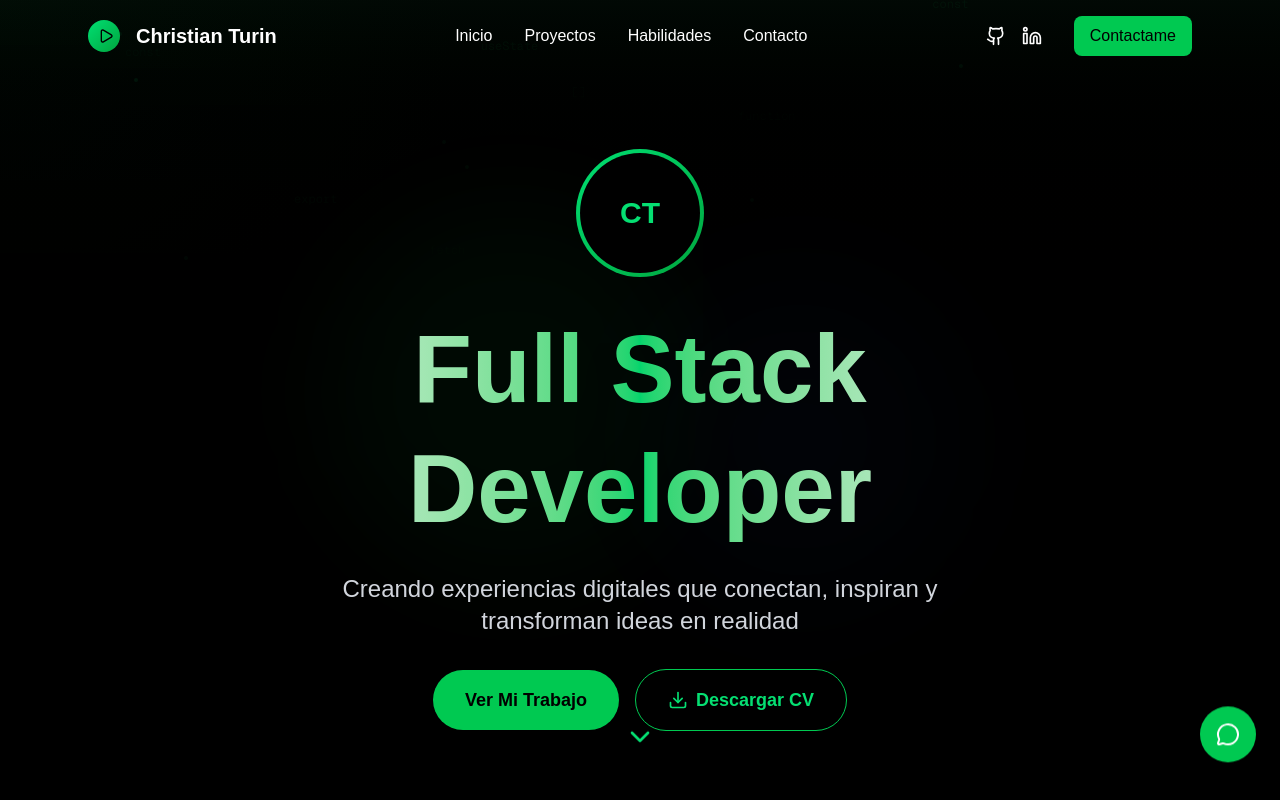
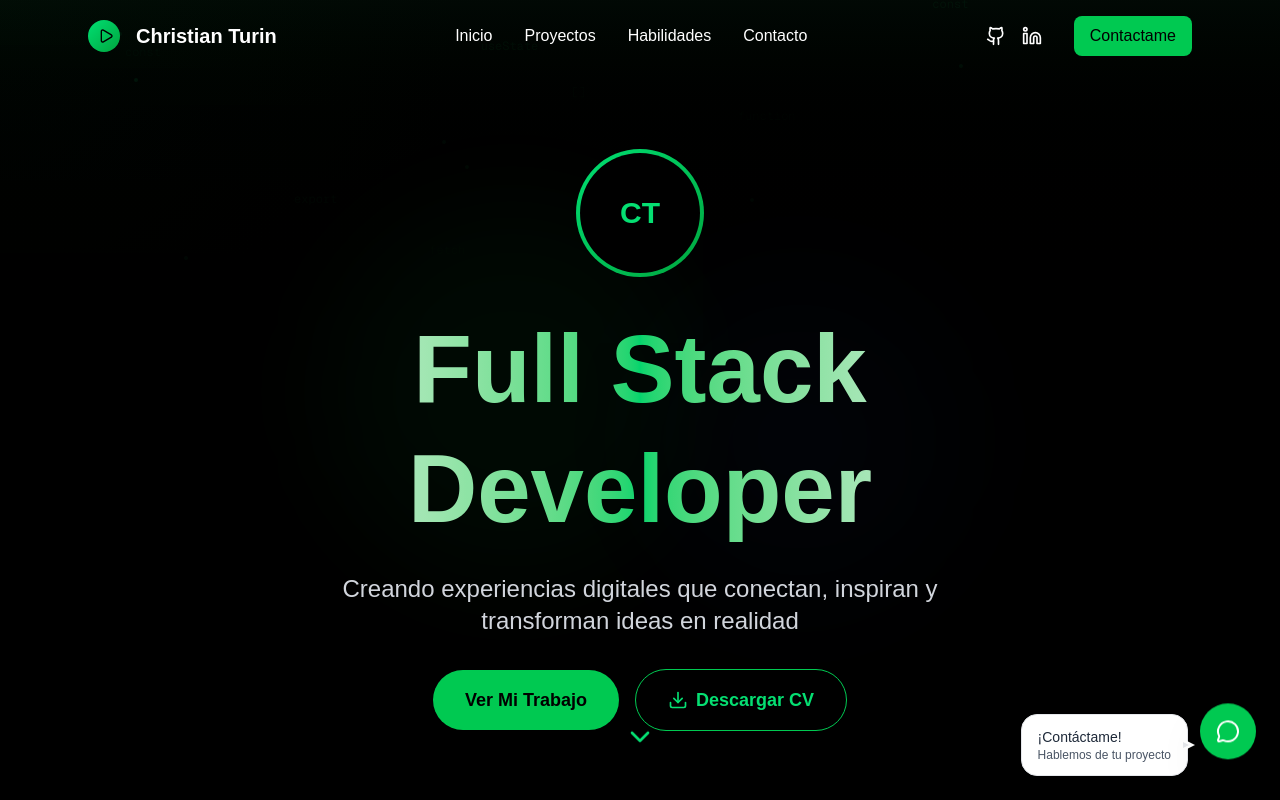
Before and after one commit to ChristianTurin/portfolio, a Next.js app: page / in a window 1280 px wide. Shown: the top 800 px of the page. Built offline with nearby package versions, Linux system fonts and the light colour scheme.

Commit message:
mejorando burbuja whstssapp

```diff
--- a/app/components/ContactSection.tsx
+++ b/app/components/ContactSection.tsx
@@ -58,7 +58,7 @@ const ContactSection: React.FC = () => {
     }));
   };
 
-// En ContactSection.tsx - actualizar solo la función handleSubmit
+// conectando api con handle
 const handleSubmit = async (e: React.FormEvent) => {
   e.preventDefault();
   setFormStatus({ type: 'loading', message: 'Enviando mensaje...' });
--- a/app/components/WhatsAppButton.tsx
+++ b/app/components/WhatsAppButton.tsx
@@ -1,20 +1,53 @@
 // components/WhatsAppButton.tsx
 "use client";
 
-import React from 'react';
+import React, { useState, useEffect } from 'react';
 import { MessageCircle } from 'lucide-react';
 
 const WhatsAppButton: React.FC = () => {
+  const [showBubble, setShowBubble] = useState(false);
+
+  useEffect(() => {
+    // Mostrar la burbuja después de 2 segundos
+    const timer = setTimeout(() => {
+      setShowBubble(true);
+    }, 2000);
+
+    return () => clearTimeout(timer);
+  }, []);
+
   return (
+    <div className="fixed bottom-6 right-6 z-50 flex items-center space-x-3">
+      {/* Burbuja de chat */}
+      <div
+        className={`bg-white text-gray-800 px-4 py-3 rounded-2xl shadow-lg border border-gray-200 whitespace-nowrap relative transition-all duration-500 transform ${
+          showBubble
+            ? 'opacity-100 translate-x-0 scale-100'
+            : 'opacity-0 translate-x-4 scale-95 pointer-events-none'
+        }`}
+      >
+        <p className="text-sm font-medium">¡Contáctame!</p>
+        <p className="text-xs text-gray-600">Hablemos de tu proyecto</p>
+
+        {/* Flecha que apunta al botón */}
+        <div className="absolute top-1/2 -right-2 transform -translate-y-1/2">
+          <div className="w-0 h-0 border-l-8 border-l-white border-t-4 border-t-transparent border-b-4 border-b-transparent"></div>
+          <div className="absolute top-1/2 -left-1 transform -translate-y-1/2 w-0 h-0 border-l-6 border-l-gray-200 border-t-3 border-t-transparent border-b-3 border-b-transparent"></div>
+        </div>
+      </div>
+
+      {/* Botón de WhatsApp */}
       <a
         href="https://wa.me/51947478972?text=Hola!%20Vi%20tu%20portfolio%20y%20me%20gustaría%20conversar"
         target="_blank"
         rel="noopener noreferrer"
-      className="fixed bottom-6 right-6 z-50 bg-green-500 hover:bg-green-400 text-white p-4 rounded-full shadow-2xl hover:shadow-green-500/25 transition-all duration-300 transform hover:scale-110 animate-bounce"
+        className="bg-green-500 hover:bg-green-400 text-white p-4 rounded-full shadow-2xl hover:shadow-green-500/25 transition-all duration-300 transform hover:scale-110 animate-bounce"
         style={{ animationDuration: '2s' }}
+        onMouseEnter={() => setShowBubble(true)}
       >
         <MessageCircle className="w-6 h-6" />
       </a>
+    </div>
   );
 };
 
```
Lines whose indentation alone changed are shown as unchanged.
